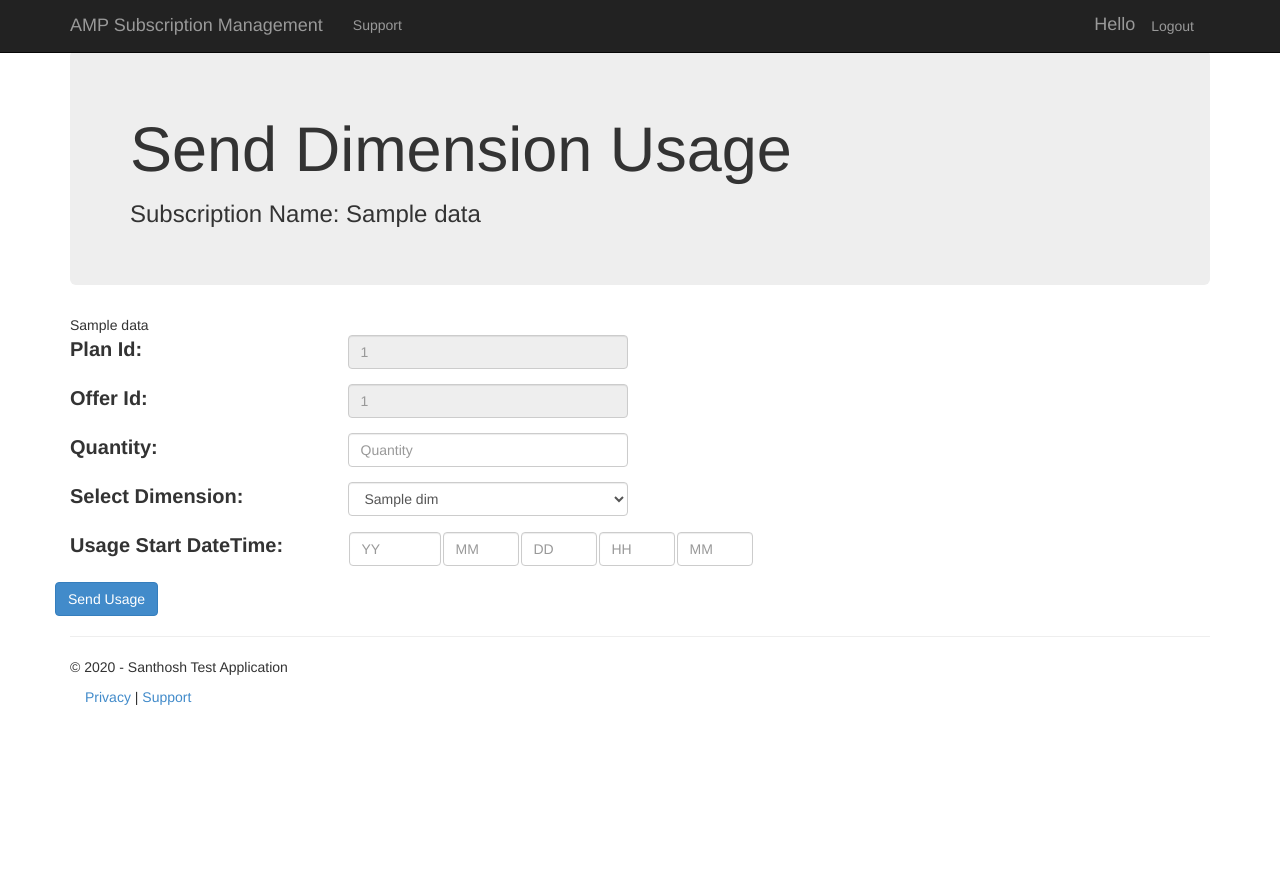
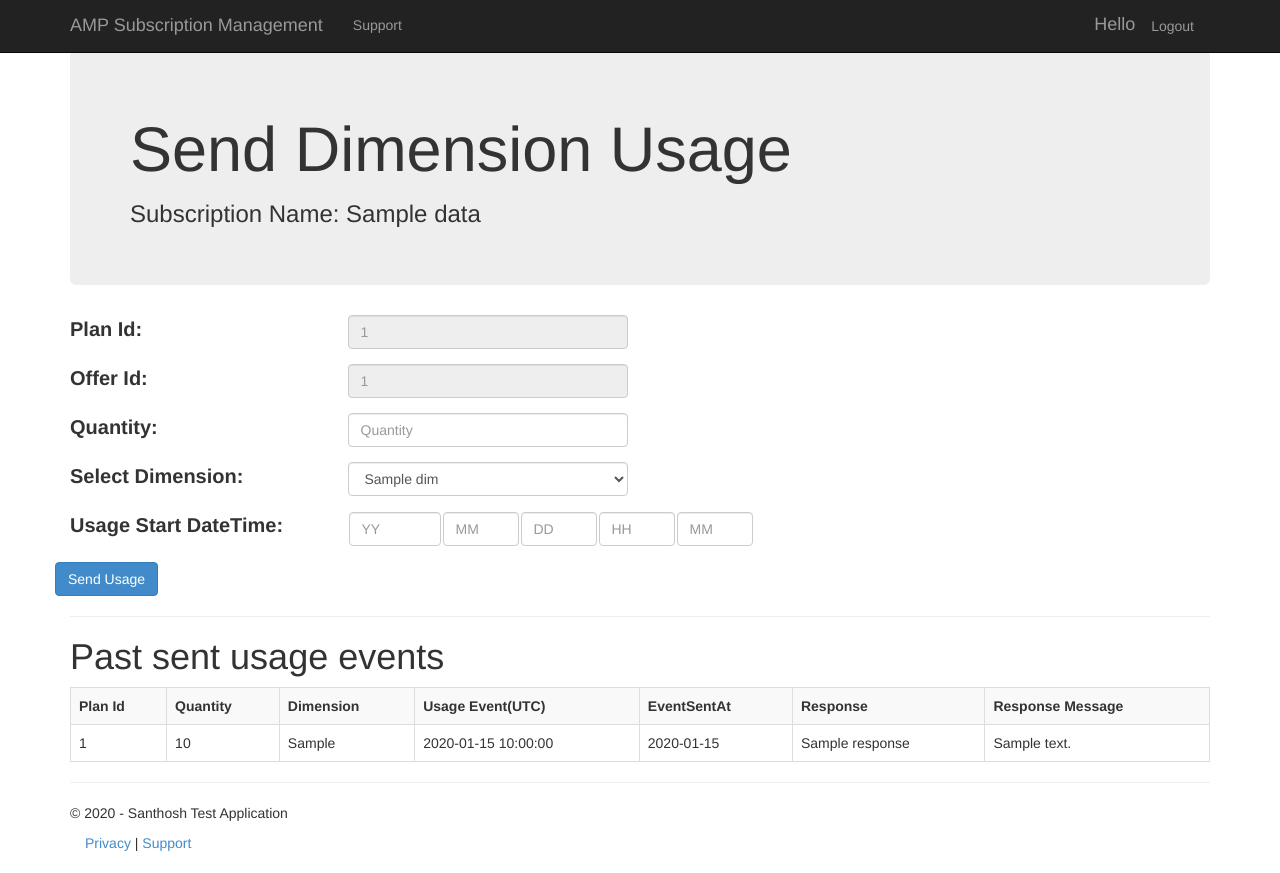
Before and after one commit to santhoshbomma9/amp-sub-mgmt, a Flask app: template amp_app/templates/senddimensionusage.html in a window 1280 px wide. Before the commit the page ends 705 px from the top, so only its background shows below. Run offline with Flask 2, Linux system fonts and the light colour scheme; the template is opened without the code that fills it: most values are stand-ins (such as "Sample title", 1, 10 or a date in 2020); parts of the project's set-up code (start-up, migrations or seed data) failed here and were passed over; some libraries are stand-ins or nearby versions.

Commit message:
show past usage events

```diff
--- a/amp_app/amprepo.py
+++ b/amp_app/amprepo.py
@@ -68,7 +68,8 @@ def send_dimension_usage(api_data):
 
 def get_sent_dimension_usage_by_suscription(subscription_id):
     dimension_usage_by_subscription = utils._get_ops_from_azure_table(app_config.DIMENSION_USAGE_STORAGE_TABLE_NAME, subscription_id)
-    return dimension_usage_by_subscription
+    dimension_usage_by_subscription_list = dimension_usage_by_subscription.items
+    return dimension_usage_by_subscription_list
 
 def save_sent_dimension_usage(api_data):
     utils._store_in_azure_table(app_config.DIMENSION_USAGE_STORAGE_TABLE_NAME, api_data)
--- a/amp_app/templates/senddimensionusage.html
+++ b/amp_app/templates/senddimensionusage.html
@@ -19,7 +19,6 @@
 {% endwith %}
 </div>
 
-{{data}}
 <form method="post" style="font-size: 20px;">
     <div class="form-group row">
         <label class="col-sm-3 col-form-label">Plan Id:</label>
@@ -34,7 +33,7 @@
 
     <div class="form-group row">
         <label class="col-sm-3 col-form-label">Quantity:</label>
-        <input type="number" class="form-control" id="quantity" name="quantity" placeholder="Quantity" min="1" max="10">
+        <input type="number" class="form-control" id="quantity" name="quantity" placeholder="Quantity" min="1" max="10" required>
     </div>
 
     <div class="form-group row">
@@ -50,11 +49,11 @@
         <label class="col-sm-3 col-form-label">Usage Start DateTime:</label>
         <table>
             <tr>
-                <td><input type="number" class="form-control" name="yy" id="yy" placeholder="YY" min="2019" max="2030"></td>
-                <td><input type="number" class="form-control" name="mm" id="mm" placeholder="MM" min="1" max="12"></td>
-                <td><input type="number" class="form-control" name="dd" id="dd" placeholder="DD" min="1" max="31"></td>
-                <td><input type="number" class="form-control" name="hh" id="hh" placeholder="HH" min="0" max="23"></td>
-                <td><input type="number" class="form-control" name="min" id="min" placeholder="MM" min="0" max="59"></td>
+                <td><input type="number" class="form-control" name="yy" id="yy" placeholder="YY" min="2019" max="2030" required></td>
+                <td><input type="number" class="form-control" name="mm" id="mm" placeholder="MM" min="1" max="12" required></td>
+                <td><input type="number" class="form-control" name="dd" id="dd" placeholder="DD" min="1" max="31" required></td>
+                <td><input type="number" class="form-control" name="hh" id="hh" placeholder="HH" min="0" max="23" required></td>
+                <td><input type="number" class="form-control" name="min" id="min" placeholder="MM" min="0" max="59" required></td>
             </tr>
         </table>
     </div>
@@ -62,6 +61,31 @@
         <button type="submit" class="btn btn-primary" name="sendusage" value="update">Send Usage</button>
     </div>
 </form>
+<hr>
 
+<h1 class="display-4">Past sent usage events</h1>
+<table class="table table-striped table-bordered table-hover">
+    <tr>
+        <th>Plan Id</th>
+        <th>Quantity</th>
+        <th>Dimension</th>
+        <th>Usage Event(UTC)</th>
+        <th>EventSentAt</th>
+        <th>Response</th>
+        <th>Response Message</th>
+    </tr>
+    {% for item in data.existingUsage %}
+    <tr>
+      <td>  {{ item.get('planId') }} </td>
+      <td>  {{ item.get('quantity') }} </td>
+      <td>  {{ item.get('selected_dimension') }} </td>
+      <td>  {{ item.get('utc_usage_datetime_object') }} </td>
+      <td>  {{ item.get('senttime') }} </td>
+      <td>  {{ item.get('response') }} </td>
+      <td>  {{ item.get('response_message') }} </td>
+    </tr>
+    {% endfor %}
+
+</table>
 
 {% endblock %}
--- a/amp_app/views.py
+++ b/amp_app/views.py
@@ -183,6 +183,7 @@ def usage(subscriptionid):
         # save it in the table storage
         now = datetime.now()
         api_data['RowKey'] = now.strftime('%Y%m%d%H%M%S')
+        api_data['senttime'] = now.strftime('%Y-%m-%d %H:%M:%S')
         api_data['PartitionKey'] = subscriptionid
         amprepo.save_sent_dimension_usage(api_data)
 
```
